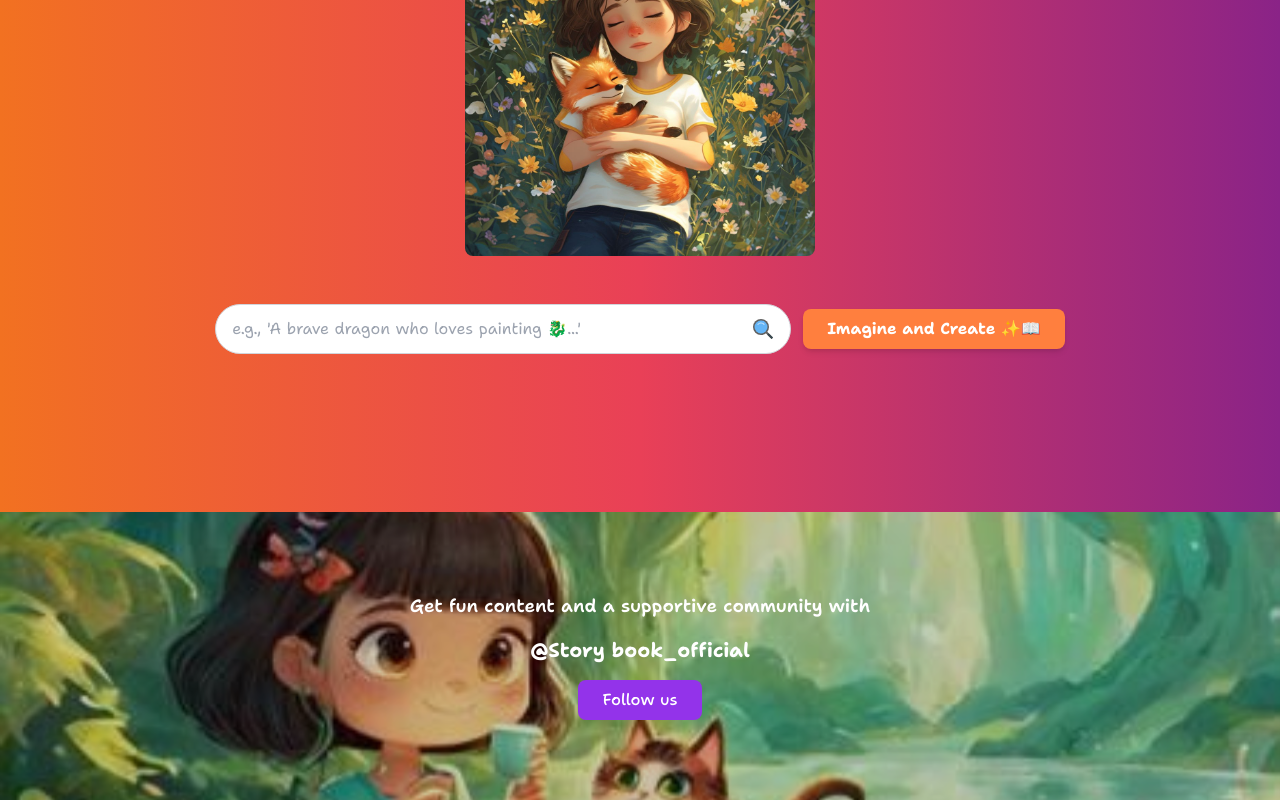
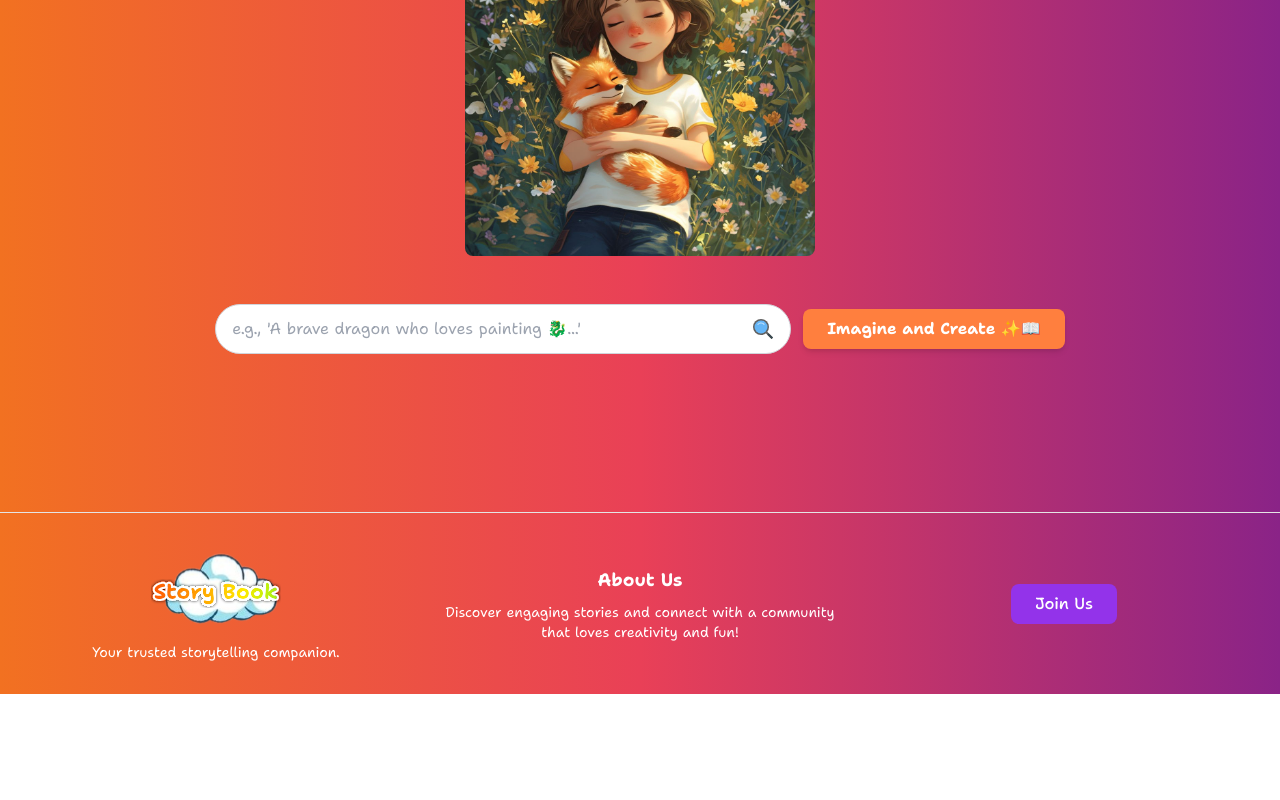
Before and after one commit to khanakhun/storybook, a Next.js app: page / in a window 1280 px wide. Shown: the part 1466-2266 px from the top of the page. After the commit the page ends 2160 px from the top, so only its background shows below. Built offline with nearby package versions, Linux system fonts and the light colour scheme.

Commit message:
footer done

```diff
--- a/src/app/global-components/footer.tsx
+++ b/src/app/global-components/footer.tsx
@@ -1,19 +1,42 @@
 "use client";
 
+import React from "react";
 import Link from "next/link";
-import footerimage from "../assets/footerimage.svg";
+import logotext from "../assets/svg/text.svg";
+import logo from "../../app/assets/svg/cloud.svg";
+import Image from "next/image";
 
 const Footer: React.FC = () => {
   return (
-    <footer className="relative w-full bg-cover bg-center  p-4 lg:p-20" style={{ backgroundImage: `url(${footerimage.src})` }}>
-      <div className="flex flex-col items-center justify-center text-center px-6">
-        <p className="text-white text-lg font-semibold mb-4">Get fun content and a supportive community with</p>
-        <p className="text-white text-xl font-bold">@Story book_official</p>
-        <Link href="#" className="mt-4 bg-purple-600 text-white font-medium px-6 py-2 rounded-lg hover:bg-purple-700 transition-all">
-          Follow us
-        </Link>
-      </div>
-    </footer>
+    <>
+      <hr />
+      <footer className="w-full  text-white py-8 px-4">
+        <div className="container mx-auto grid grid-cols-1 md:grid-cols-3 gap-6 text-center md:text-left">
+          {/* Column 1: Logo */}
+          <div className="flex flex-col items-center md:items-center">
+            <div className="relative flex items-center justify-center ">
+              <Image src={logo} alt="StoryBook Logo" width={130} height={60} />
+              <Image src={logotext} alt="StoryBook Text" width={150} height={70} className="absolute" />
+            </div>
+
+            <p className="text-sm">Your trusted storytelling companion.</p>
+          </div>
+
+          {/* Column 2: Title and Text */}
+          <div className="flex flex-col items-center justify-center">
+            <h3 className="text-lg font-bold mb-2">About Us</h3>
+            <p className="text-sm text-center">Discover engaging stories and connect with a community that loves creativity and fun!</p>
+          </div>
+
+          {/* Column 3: Button */}
+          <div className="flex flex-col items-center md:items-center justify-center">
+            <Link href="#" className="bg-purple-600 text-white font-medium px-6 py-2 rounded-lg hover:bg-purple-700 transition-all">
+              Join Us
+            </Link>
+          </div>
+        </div>
+      </footer>
+    </>
   );
 };
 
```
